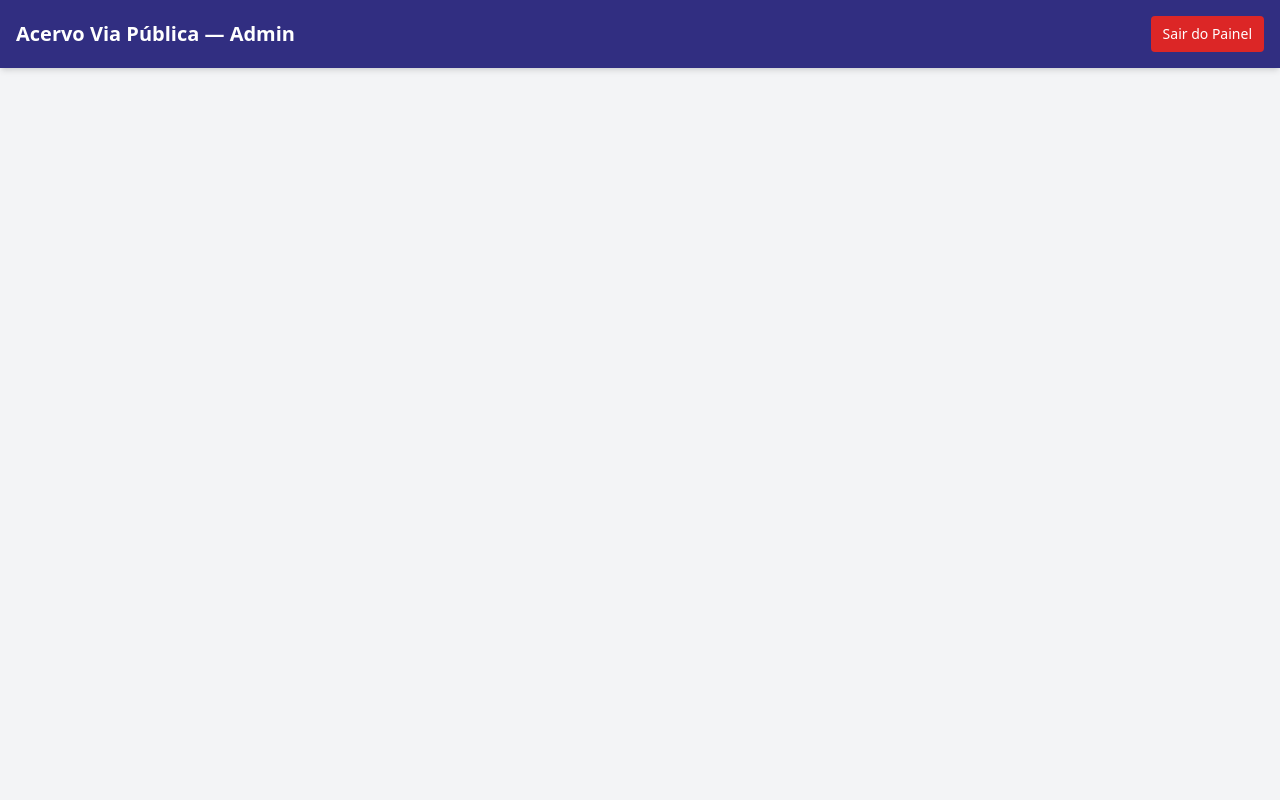
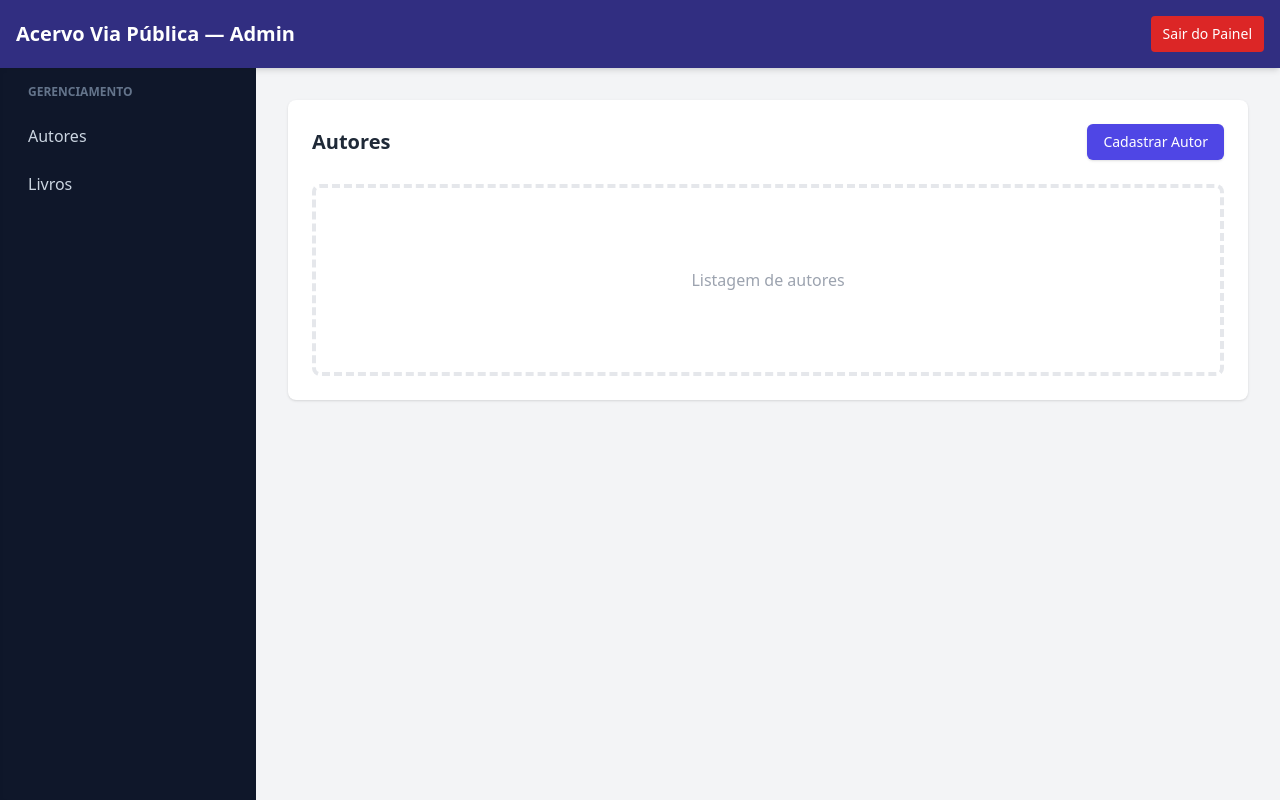
Before and after one commit to LEVEL303/acervo-via-publica, a PHP site: page /dashboard.php?route=admin/authors in a window 1280 px wide. Run offline with PHP 8.4, Linux system fonts and the light colour scheme; some libraries are stand-ins or nearby versions.

Commit message:
feat: implementa cadastro de autor no painel administrativo

```diff
--- a/src/Controllers/AuthController.php
+++ b/src/Controllers/AuthController.php
@@ -4,7 +4,7 @@ namespace src\Controllers;
 
 use src\Models\User;
 
-class AuthController
+class AuthController extends Controller
 {
     public function login(): void
     {
--- a/src/Models/User.php
+++ b/src/Models/User.php
@@ -14,9 +14,7 @@ class User
         $query = "SELECT * FROM users WHERE email = :email LIMIT 1";
 
         $stmt = $db->prepare($query);
-
         $stmt->bindValue(':email', $email, PDO::PARAM_STR);
-
         $stmt->execute();
 
         return $stmt->fetch();
--- a/src/Views/admin/dashboard.php
+++ b/src/Views/admin/dashboard.php
@@ -8,10 +8,10 @@
     <script src="https://cdn.tailwindcss.com"></script>
 </head>
 
-<body class="bg-gray-100 min-h-screen">
+<body class="bg-gray-100 min-h-screen flex flex-col">
 
     <nav class="bg-indigo-900 text-white p-4 shadow-md">
-        <div class="max-w-7xl mx-auto flex justify-between items-center">
+        <div class="w-full mx-auto flex justify-between items-center">
             <h1 class="text-xl font-bold">Acervo Via Pública — Admin</h1>
 
             <div class="flex items-center space-x-4">
@@ -28,6 +28,90 @@
         </div>
     </nav>
 
+    <div class="flex flex-1">
+        <aside class="w-64 bg-slate-900 text-slate-300 flex flex-col p-4 space-y-2 shadow-inner">
+            <span class="text-xs font-semibold text-slate-500 uppercase px-3 mb-2">Gerenciamento</span>
+            <a href="?route=admin/authors" class="flex items-center px-3 py-2 rounded-md hover:bg-slate-800 hover:text-white transition-colors">Autores</a>
+            <a href="#" class="flex items-center px-3 py-2 rounded-md hover:bg-slate-800 hover:text-white transition-colors">Livros</a>
+        </aside>
+
+        <main class="flex-1 p-8">
+            <?php if (isset($success)): ?>
+                <div id="success-alert" class="flex mb-5 items-center justify-between rounded-lg border border-green-300 bg-green-100 px-4 py-3 text-green-800">
+                    <span><?= $success ?></span>
+
+                    <button
+                        type="button"
+                        class="ml-4 text-green-700 hover:text-green-900"
+                        onclick="document.getElementById('success-alert').remove()"
+                    >
+                        <svg xmlns="http://www.w3.org/2000/svg" class="h-5 w-5" fill="none"
+                            viewBox="0 0 24 24" stroke="currentColor">
+                            <path stroke-linecap="round" stroke-linejoin="round"
+                                stroke-width="2" d="M6 18L18 6M6 6l12 12"/>
+                        </svg>
+                    </button>
+                </div>
+            <?php elseif (isset($error)): ?>
+                <div id="error-alert" class="flex mb-5 items-center justify-between rounded-lg border border-red-300 bg-red-100 px-4 py-3 text-red-800">
+                    <span><?= $error ?></span>
+
+                    <button
+                        type="button"
+                        class="ml-4 text-red-700 hover:text-red-900"
+                        onclick="document.getElementById('error-alert').remove()"
+                    >
+                        <svg xmlns="http://www.w3.org/2000/svg" class="h-5 w-5" fill="none"
+                            viewBox="0 0 24 24" stroke="currentColor">
+                            <path stroke-linecap="round" stroke-linejoin="round"
+                                stroke-width="2" d="M6 18L18 6M6 6l12 12"/>
+                        </svg>
+                    </button>
+                </div>
+            <?php endif; ?>
+
+            <?php
+                $action = $_GET['action'] ?? 'list';
+                if ($action === 'list'):
+            ?>
+                <div class="bg-white rounded-lg shadow p-6">
+                    <div class="flex justify-between items-center mb-6">
+                        <h2 class="text-xl font-bold text-gray-800">Autores</h2>
+                        <a href="?route=admin/authors&action=create" class="bg-indigo-600 hover:bg-indigo-700 text-white px-4 py-2 rounded-md text-sm font-medium shadow transition-colors">
+                            Cadastrar Autor
+                        </a>
+                    </div>
+                    <div class="border-4 border-dashed border-gray-200 rounded-lg h-48 flex items-center justify-center text-gray-400">
+                        Listagem de autores
+                    </div>
+                </div>
+            <?php elseif ($action === 'create'): ?>
+                <div class="bg-white rounded-lg shadow p-6">
+                    <h2 class="text-xl font-bold text-gray-800 mb-6">Cadastrar Autor</h2>
+
+                    <form action="?route=admin/authors/create&action=create" method="POST" enctype="multipart/form-data" class="space-y-4">
+                        <div>
+                            <label for="name" class="block text-sm font-medium text-gray-700">Nome do Autor</label>
+                            <input type="text" name="name" id="name" required class="mt-1 block w-full px-3 py-2 border border-gray-300 rounded-md shadow-sm focus:outline-none focus:ring-indigo-500 focus:border-indigo-500 sm:text-sm">
+                        </div>
+                        <div>
+                            <label for="biography" class="block text-sm font-medium text-gray-700">Biografia</label>
+                            <textarea name="biography" id="biography" rows="4" required class="mt-1 block w-full px-3 py-2 border border-gray-300 rounded-md shadow-sm focus:outline-none focus:ring-indigo-500 focus:border-indigo-500 sm:text-sm"></textarea>
+                        </div>
+                        <div>
+                            <label for="photo" class="block text-sm font-medium text-gray-700">Foto do Autor (Opcional)</label>
+                            <input type="file" name="photo" id="photo" accept="image/*" class="mt-1 block w-fit text-sm text-gray-500 ile:mr-4 file:py-2 file:px-4 file:rounded-md file:border-0 file:text-sm file:font-semibold file:bg-indigo-50 file:text-indigo-700 hover:file:bg-indigo-100">
+                        </div>
+                        <div class="flex justify-end space-x-3 pt-4">
+                            <a href="?route=admin/authors" class="px-4 py-2 border border-gray-300 rounded-md text-sm font-medium text-gray-700 hover:bg-gray-50 transition-colors">Cancelar</a>
+                            <button type="submit" class="px-4 py-2 border border-transparent rounded-md shadow-sm text-sm font-medium text-white bg-indigo-600 hover:bg-indigo-700 focus:outline-none focus:ring-2 focus:ring-offset-2 focus:ring-indigo-500 transition-colors">Salvar</button>
+                        </div>
+                    </form>
+                </div>
+            <?php endif; ?>
+        </main>
+    </div>
+
 </body>
 
 </html>
```
Also changed, not shown: public/index.php (+7 -0 lines), src/Controllers/AuthorController.php (added, +62 -0 lines), src/Controllers/Controller.php (added, +15 -0 lines), src/Models/Author.php (added, +36 -0 lines).
